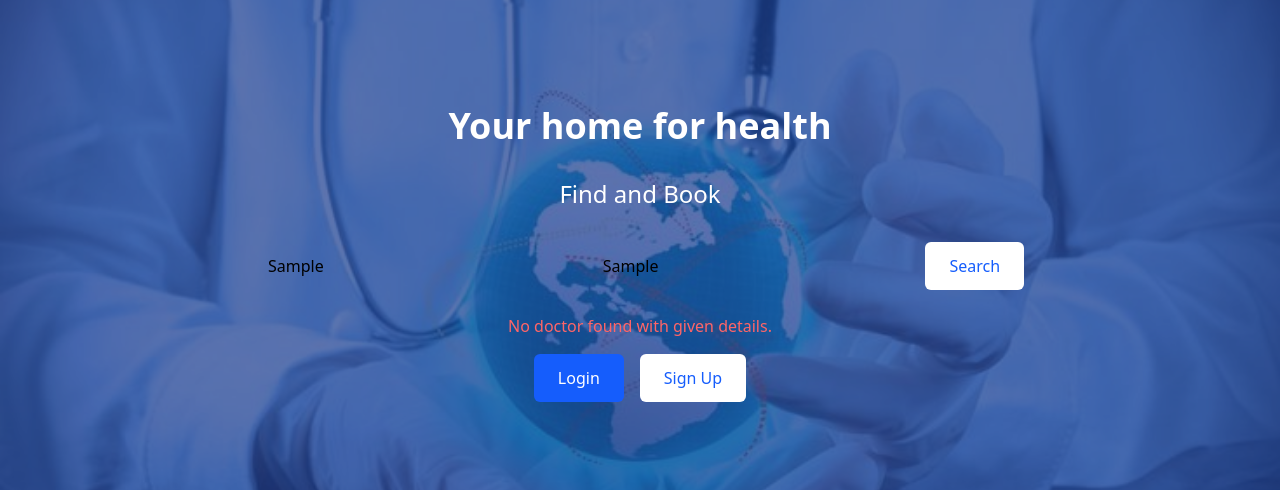
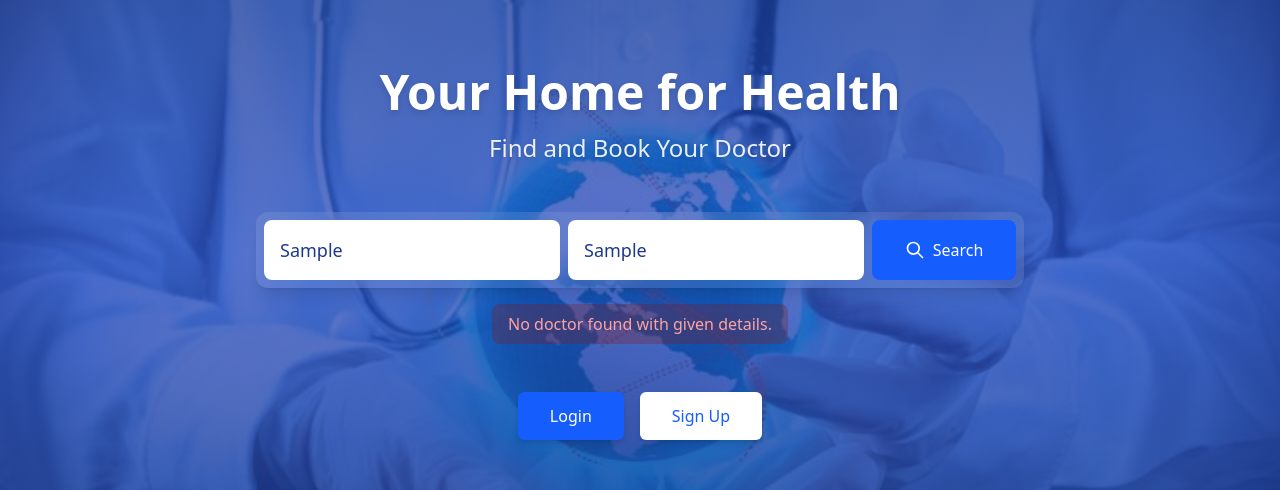
Before and after one commit to sankarsharn/medical-booking, a Next.js app: page / in a window 1280 px wide. Both pictures are taken after typing "Sample", "Sample" into the empty fields and a click on the button "Search". Shown: the part 146-636 px from the top of the page. Built offline with nearby package versions, Linux system fonts and the light colour scheme; no server answers; the database is empty.

Commit message:
basic ui tweaks

```diff
--- a/src/app/components/Search.tsx
+++ b/src/app/components/Search.tsx
@@ -3,17 +3,16 @@
 import React, { useState } from 'react';
 import Image from 'next/image';
 import Link from 'next/link';
-import { useRouter } from 'next/navigation';
-import DoctorList from '@/app/components/DoctorList';  // Import the new DoctorList component
+// import { useRouter } from 'next/navigation';
+import DoctorList from '@/app/components/DoctorList';
 
 const Search = () => {
-  const router = useRouter();
-
   const [specialization, setSpecialization] = useState('');
   const [city, setCity] = useState('');
   const [loading, setLoading] = useState(false);
   const [error, setError] = useState('');
-  const [doctors, setDoctors] = useState([]); // To store the list of doctors
+  const [doctors, setDoctors] = useState([]);
+  const [isSearchFocused, setIsSearchFocused] = useState(false);
 
   const handleSearch = async () => {
     if (!specialization || !city) {
@@ -34,12 +33,17 @@ const Search = () => {
       const data = await res.json();
 
       if (data.length > 0) {
-        setDoctors(data); // Store the list of doctors
+        setDoctors(data);
       } else {
         setError('No doctor found with given details.');
+        setDoctors([]);
       }
-    } catch (err: any) {
-      setError(err.message || 'Something went wrong.');
+    } catch (err: unknown) {
+      if (err instanceof Error) {
+        setError(err.message);
+      } else {
+        setError('Something went wrong.');
+      }
     } finally {
       setLoading(false);
     }
@@ -57,50 +61,119 @@ const Search = () => {
           className="object-cover"
         />
 
-        <div className="absolute inset-0 bg-blue-900/70">
+        <div className="absolute inset-0 bg-gradient-to-b from-blue-900/80 via-blue-800/70 to-blue-900/80">
           <div className="flex flex-col items-center justify-center h-full text-center px-4">
-            <h1 className="text-4xl font-bold mb-8 text-white">Your home for health</h1>
-            <h2 className="text-2xl font-medium mb-8 text-white">Find and Book</h2>
+            <h1 className="text-4xl md:text-5xl font-bold mb-4 text-white drop-shadow-md">
+              Your Home for Health
+            </h1>
+            <h2 className="text-xl md:text-2xl font-medium mb-12 text-white/90 drop-shadow">
+              Find and Book Your Doctor
+            </h2>
 
-            <div className="w-full max-w-3xl flex flex-col sm:flex-row gap-4 mb-6">
+            <div
+              className={`w-full max-w-3xl bg-white/10 backdrop-blur-md rounded-xl p-1 md:p-2 transition-all duration-300 shadow-lg ${
+                isSearchFocused ? 'ring-4 ring-blue-400/50 scale-[1.02]' : ''
+              }`}
+            >
+              <div className="flex flex-col md:flex-row gap-2">
+                <div className="flex-1 bg-white rounded-lg overflow-hidden">
                   <input
                     type="text"
                     placeholder="Specialization (e.g., Surgeon)"
                     value={specialization}
                     onChange={(e) => setSpecialization(e.target.value)}
-                className="flex-1 p-3 rounded-md outline-none"
+                    onFocus={() => setIsSearchFocused(true)}
+                    onBlur={() => setIsSearchFocused(false)}
+                    className="w-full p-4 outline-none text-blue-900 text-lg"
                   />
+                </div>
+
+                <div className="flex-1 bg-white rounded-lg overflow-hidden">
                   <input
                     type="text"
                     placeholder="City (e.g., Lucknow)"
                     value={city}
                     onChange={(e) => setCity(e.target.value)}
-                className="flex-1 p-3 rounded-md outline-none"
+                    onFocus={() => setIsSearchFocused(true)}
+                    onBlur={() => setIsSearchFocused(false)}
+                    className="w-full p-4 outline-none text-blue-900 text-lg"
                   />
+                </div>
+
                 <button
                   onClick={handleSearch}
                   disabled={loading}
-                className="bg-white text-blue-600 font-medium px-6 py-3 rounded-md hover:bg-gray-100 transition-colors"
+                  className="bg-blue-600 hover:bg-blue-700 text-white font-medium px-6 py-4 rounded-lg transition-all duration-200 flex items-center justify-center gap-2 md:min-w-36"
                 >
-                {loading ? 'Searching...' : 'Search'}
+                  {loading ? (
+                    <span className="flex items-center">
+                      <svg
+                        className="animate-spin -ml-1 mr-2 h-5 w-5 text-white"
+                        xmlns="http://www.w3.org/2000/svg"
+                        fill="none"
+                        viewBox="0 0 24 24"
+                      >
+                        <circle
+                          className="opacity-25"
+                          cx="12"
+                          cy="12"
+                          r="10"
+                          stroke="currentColor"
+                          strokeWidth="4"
+                        ></circle>
+                        <path
+                          className="opacity-75"
+                          fill="currentColor"
+                          d="M4 12a8 8 0 018-8V0C5.373 0 0 5.373 0 12h4zm2 5.291A7.962 7.962 0 014 12H0c0 3.042 1.135 5.824 3 7.938l3-2.647z"
+                        ></path>
+                      </svg>
+                      Searching
+                    </span>
+                  ) : (
+                    <>
+                      <svg
+                        xmlns="http://www.w3.org/2000/svg"
+                        fill="none"
+                        viewBox="0 0 24 24"
+                        stroke="currentColor"
+                        className="w-5 h-5"
+                      >
+                        <path
+                          strokeLinecap="round"
+                          strokeLinejoin="round"
+                          strokeWidth={2}
+                          d="M21 21l-6-6m2-5a7 7 0 11-14 0 7 7 0 0114 0z"
+                        />
+                      </svg>
+                      <span>Search</span>
+                    </>
+                  )}
                 </button>
               </div>
+            </div>
 
-            {error && <p className="text-red-400 mb-4">{error}</p>}
+            {error && (
+              <p className="text-red-300 mt-4 bg-red-900/30 px-4 py-2 rounded-lg">
+                {error}
+              </p>
+            )}
 
-            {/* Pass the list of doctors as a prop to the DoctorList component */}
-            {doctors.length > 0 && <DoctorList doctors={doctors} />}
+            {doctors.length > 0 && (
+              <div className="w-full max-w-3xl mt-8 bg-white/90 backdrop-blur rounded-lg shadow-lg p-4">
+                <DoctorList doctors={doctors} />
+              </div>
+            )}
 
-            <div className="flex flex-col sm:flex-row space-y-4 sm:space-y-0 sm:space-x-4">
+            <div className="flex flex-col sm:flex-row space-y-4 sm:space-y-0 sm:space-x-4 mt-12">
               <Link
                 href="/authentication"
-                className="px-6 py-3 bg-blue-600 text-white rounded-md cursor-pointer hover:bg-blue-700 transition-colors font-medium text-center"
+                className="px-8 py-3 bg-blue-600 text-white rounded-md cursor-pointer hover:bg-blue-700 transition-all duration-200 font-medium text-center shadow-md hover:shadow-lg"
               >
                 Login
               </Link>
               <Link
                 href="/authentication"
-                className="px-6 py-3 bg-white text-blue-600 rounded-md cursor-pointer hover:bg-gray-100 transition-colors font-medium text-center"
+                className="px-8 py-3 bg-white text-blue-600 rounded-md cursor-pointer hover:bg-gray-100 transition-all duration-200 font-medium text-center shadow-md hover:shadow-lg"
               >
                 Sign Up
               </Link>
--- a/src/app/doctor/DoctorSignup.tsx
+++ b/src/app/doctor/DoctorSignup.tsx
@@ -1,6 +1,6 @@
 "use client";
 import React, { useState } from "react";
-import {useRouter} from "next/navigation";
+import { useRouter } from "next/navigation";
 
 interface SignUpProps {
   onSignIn: () => void;
@@ -17,6 +17,7 @@ const DoctorSignUp: React.FC<SignUpProps> = ({ onSignIn }) => {
     experience: "",
     license: "",
   });
+
   const router = useRouter();
   const [error, setError] = useState("");
   const [success, setSuccess] = useState("");
@@ -49,10 +50,13 @@ const DoctorSignUp: React.FC<SignUpProps> = ({ onSignIn }) => {
       }
 
       setSuccess("Account created successfully!");
-      // You can auto-login or redirect here if needed
       router.push("/doctor");
-    } catch (err) {
-      setError("An unexpected error occurred");
+    } catch (err: unknown) {
+      if (err instanceof Error) {
+        setError(err.message);
+      } else {
+        setError("An unexpected error occurred");
+      }
     }
   };
 
@@ -91,7 +95,7 @@ const DoctorSignUp: React.FC<SignUpProps> = ({ onSignIn }) => {
               type={field.type}
               id={field.name}
               name={field.name}
-              value={(formData as any)[field.name]}
+              value={(formData as never)[field.name]}
               onChange={handleChange}
               className="w-full px-4 py-2 border border-gray-300 rounded-lg focus:outline-none focus:ring-2"
               required
```
Lines whose indentation alone changed are shown as unchanged.
